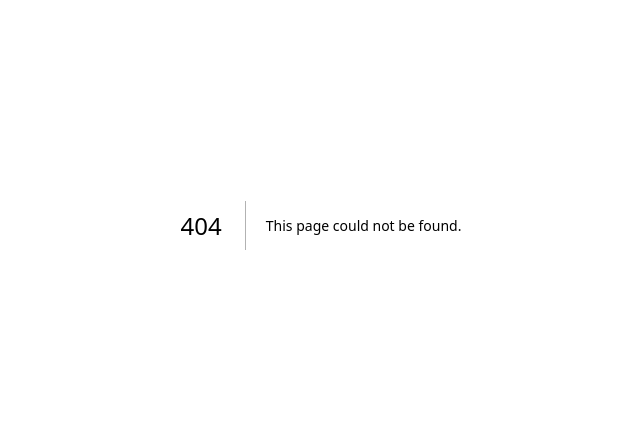
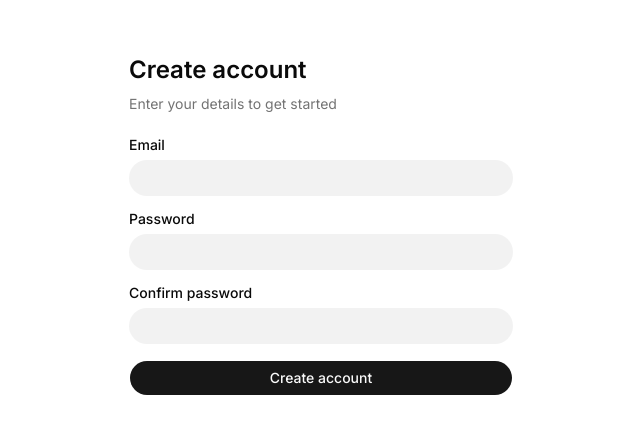
Before and after one commit to mhmd-aashik/next-auth-web, a Next.js app: page /register in a window 1280 px wide. Before the commit this address had no page. Shown: the part 175-608 px from the top of the page, without its empty margins (319-959 px from the left). Built offline with nearby package versions, Linux system fonts and the light colour scheme.

Commit message:
Improve error handling in authentication functions: updated login and registration processes to utilize the new ApiError class, providing more detailed feedback based on API responses and enhancing user experience during authentication.

```diff
--- /dev/null
+++ b/app/register/page.tsx
@@ -0,0 +1,19 @@
+import { RegisterForm } from "@/components/auth/register-form";
+
+export default function RegisterPage() {
+  return (
+    <main className="flex min-h-screen items-center justify-center">
+      <div className="w-full max-w-sm space-y-6">
+        <div className="space-y-2">
+          <h1 className="text-2xl font-semibold">Create account</h1>
+
+          <p className="text-muted-foreground text-sm">
+            Enter your details to get started
+          </p>
+        </div>
+
+        <RegisterForm />
+      </div>
+    </main>
+  );
+}
--- /dev/null
+++ b/components/auth/register-form.tsx
@@ -0,0 +1,112 @@
+"use client";
+
+import { useState } from "react";
+import { useRouter } from "next/navigation";
+import { useForm } from "react-hook-form";
+import { zodResolver } from "@hookform/resolvers/zod";
+
+import { Button } from "@/components/ui/button";
+import { Input } from "@/components/ui/input";
+import { Label } from "@/components/ui/label";
+
+import { registerUser } from "@/lib/api/auth";
+
+import {
+  registerSchema,
+  type RegisterFormValues,
+} from "@/lib/validations/auth";
+import { ApiError } from "@/lib/api/api-error";
+
+export function RegisterForm() {
+  const router = useRouter();
+
+  const [serverError, setServerError] = useState<string | null>(null);
+
+  const {
+    register,
+    handleSubmit,
+    formState: { errors, isSubmitting },
+  } = useForm<RegisterFormValues>({
+    resolver: zodResolver(registerSchema),
+
+    defaultValues: {
+      email: "",
+      password: "",
+      confirmPassword: "",
+    },
+  });
+
+  async function onSubmit(values: RegisterFormValues) {
+    setServerError(null);
+
+    try {
+      await registerUser(values);
+
+      router.push("/login");
+    } catch (error) {
+      if (error instanceof ApiError) {
+        setServerError(error.message);
+        return;
+      }
+
+      setServerError("Something went wrong. Please try again.");
+    }
+  }
+
+  return (
+    <form noValidate onSubmit={handleSubmit(onSubmit)} className="space-y-4">
+      <div className="space-y-2">
+        <Label htmlFor="email">Email</Label>
+
+        <Input
+          id="email"
+          type="email"
+          autoComplete="email"
+          {...register("email")}
+        />
+
+        {errors.email && (
+          <p className="text-destructive text-sm">{errors.email.message}</p>
+        )}
+      </div>
+
+      <div className="space-y-2">
+        <Label htmlFor="password">Password</Label>
+
+        <Input
+          id="password"
+          type="password"
+          autoComplete="new-password"
+          {...register("password")}
+        />
+
+        {errors.password && (
+          <p className="text-destructive text-sm">{errors.password.message}</p>
+        )}
+      </div>
+
+      <div className="space-y-2">
+        <Label htmlFor="confirmPassword">Confirm password</Label>
+
+        <Input
+          id="confirmPassword"
+          type="password"
+          autoComplete="new-password"
+          {...register("confirmPassword")}
+        />
+
+        {errors.confirmPassword && (
+          <p className="text-destructive text-sm">
+            {errors.confirmPassword.message}
+          </p>
+        )}
+      </div>
+
+      {serverError && <p className="text-destructive text-sm">{serverError}</p>}
+
+      <Button type="submit" className="w-full" disabled={isSubmitting}>
+        {isSubmitting ? "Creating account..." : "Create account"}
+      </Button>
+    </form>
+  );
+}
```
